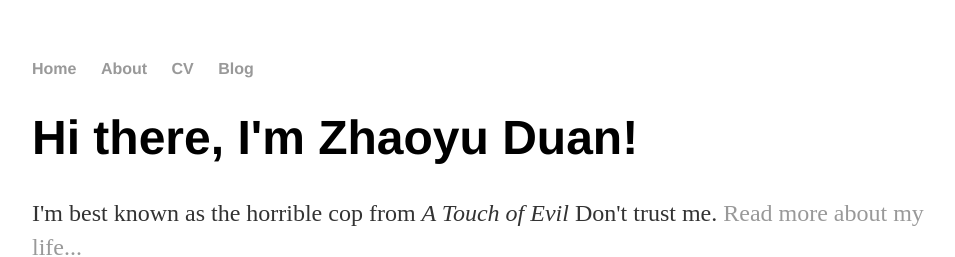
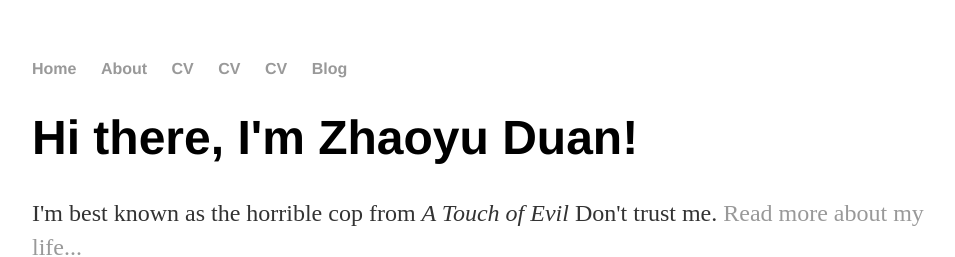
Before and after one commit to FTDFOX/FTDFOX.github.io, a Jekyll site: the page built from index.html, in a window 1280 px wide. Shown: the top 257 px of the page, without its empty margins (160-1115 px from the left). Built offline with Jekyll 4.4.1, drawn with Linux system fonts in a browser that asks for light colours.

```diff
--- a/_layouts/default.html
+++ b/_layouts/default.html
@@ -9,7 +9,9 @@
 			<nav>
 	    		<ul>
 	        		<li><a href="/">Home</a></li>
-		        	<li><a href="/about">About</a></li>
+		        	<li><a href="/about me">About</a></li>
+				<li><a href="/project">CV</a></li>
+				<li><a href="/experience">CV</a></li>
 	        		<li><a href="/cv">CV</a></li>
 	        		<li><a href="/blog">Blog</a></li>
 	    		</ul>
```
